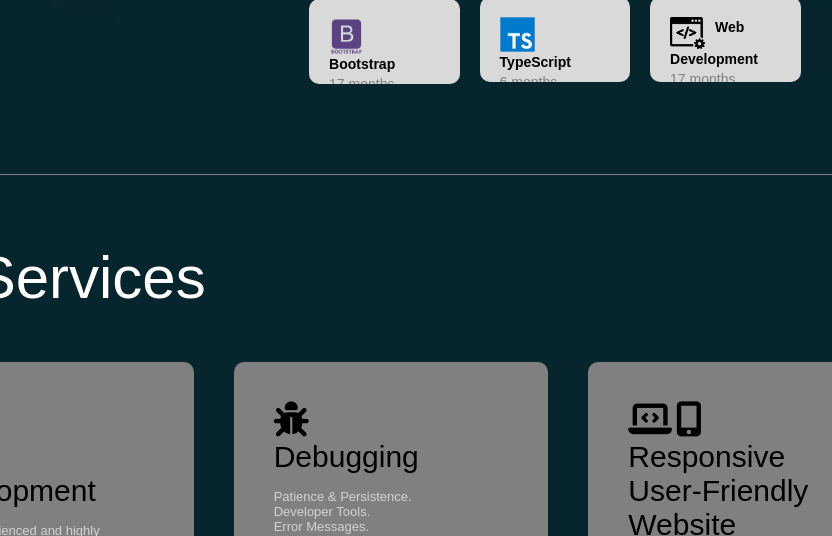
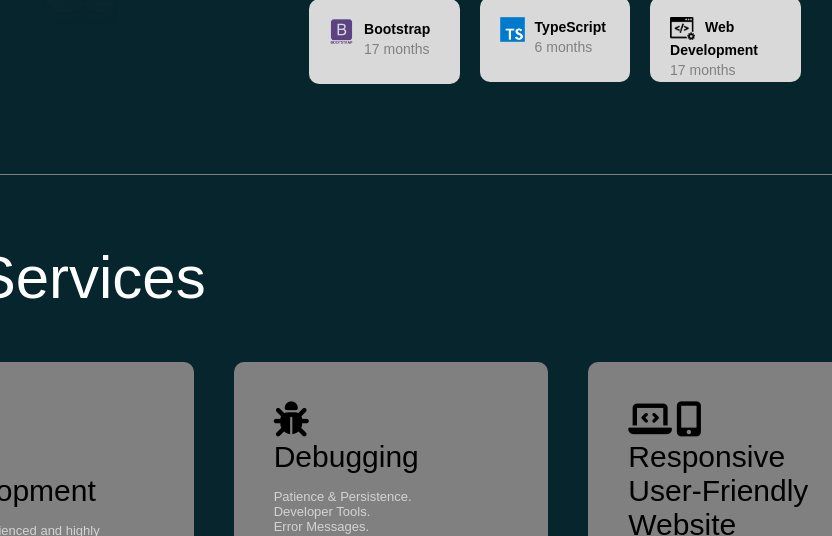
Before and after one commit to DoctorOfCoding/Front-End-Developer-Portfolio, a plain HTML site: page index.html in a window 1280 px wide. Shown: the part 1634-2170 px from the top of the page, without its empty margins (249-1081 px from the left). Drawn offline with Linux system fonts and the light colour scheme.

Commit message:
Update styles.css

```diff
--- a/styles.css
+++ b/styles.css
@@ -230,7 +230,7 @@ h2{
   transform: translateY(-10px);
 }
 .tab-contents-list div img{
-  width: 35px;
+  width: 25px;
   float: left;
   margin-right: 10px;
 }
```
